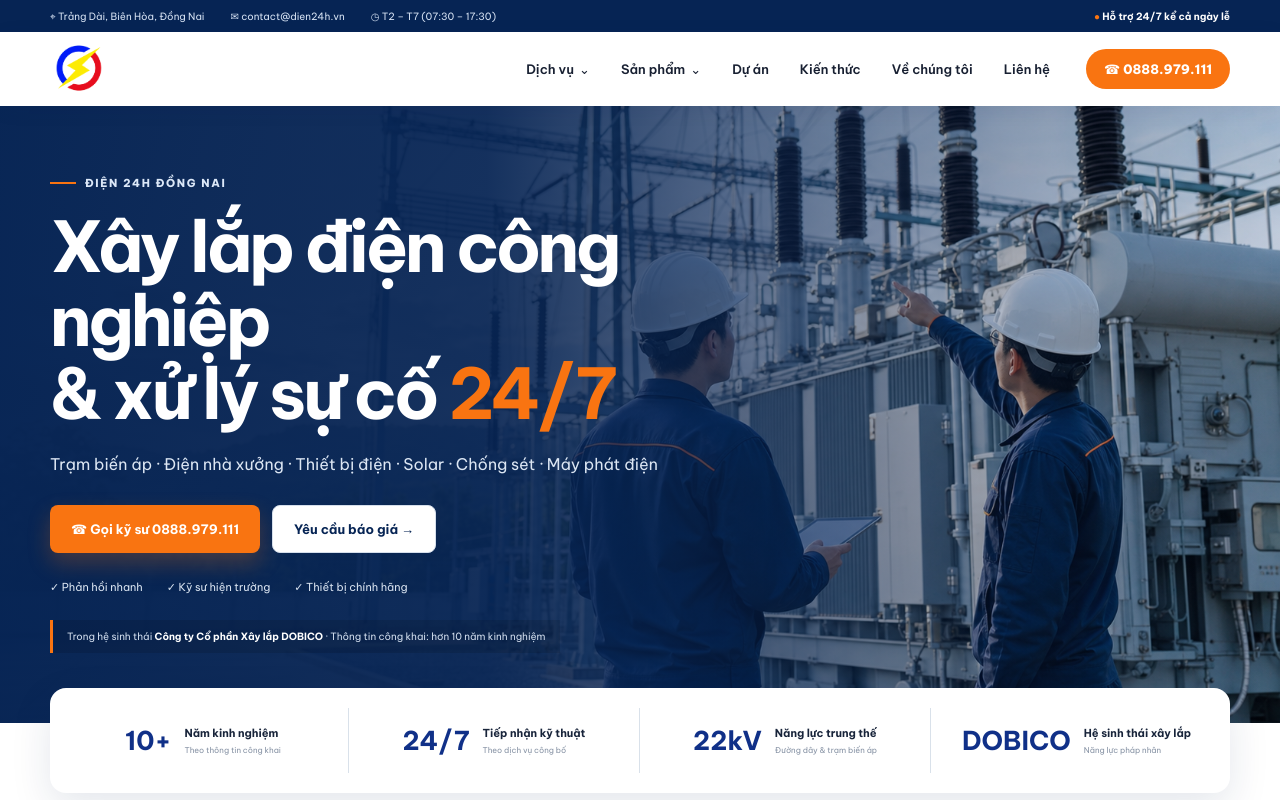
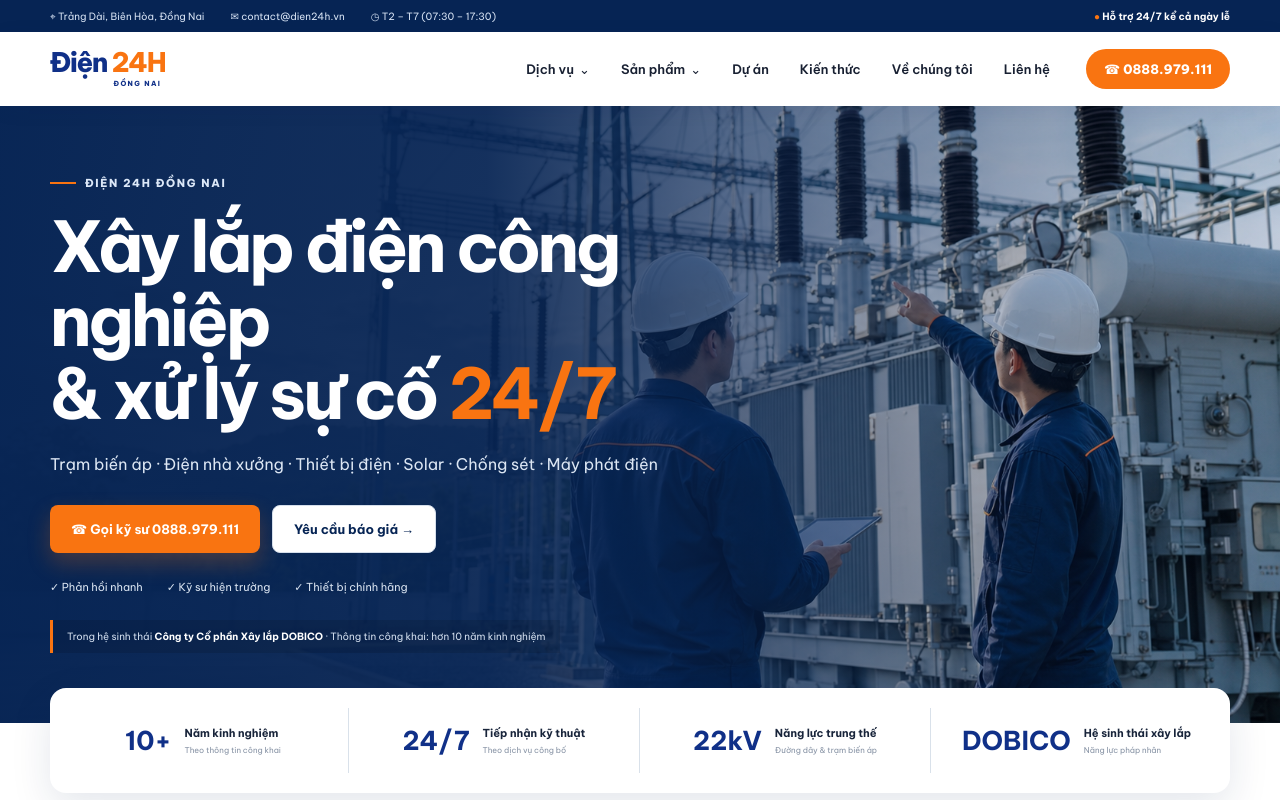
Before and after one commit to shinnn99/dien24h, a React (Vite) app: page / in a window 1280 px wide. Shown: the top 800 px of the page. Built offline with nearby package versions, Linux system fonts and the light colour scheme.

Commit message:
Restore wordmark and keep icon as favicon only

```diff
--- a/src/components/SiteChrome.tsx
+++ b/src/components/SiteChrome.tsx
@@ -32,7 +32,7 @@ export function SiteHeader({ navigate, path }: Props) {
     <div className="topbar"><div className="container topbar-inner"><span>⌖ Trảng Dài, Biên Hòa, Đồng Nai</span><span>✉ {email}</span><span>◷ T2 – T7 (07:30 – 17:30)</span><b>● Hỗ trợ 24/7 kể cả ngày lễ</b></div></div>
     <header>
       <div className="container nav">
-        <SiteLink className="brand-logo" href="/" navigate={navigate} onNavigate={() => setOpen(false)}><img src="/logo-dien24h.png" alt="Điện 24H Đồng Nai" /></SiteLink>
+        <SiteLink className="logo" href="/" navigate={navigate} onNavigate={() => setOpen(false)}><span>Điện</span> <em>24H</em><small>ĐỒNG NAI</small></SiteLink>
         <button className="menu-button" onClick={() => setOpen(!open)} aria-label="Mở menu">☰</button>
         <nav className={open ? 'open' : ''}>
           {navItems.map(item => <div className={`nav-item ${path.startsWith(item.href.split('/').slice(0, 2).join('/')) ? 'current' : ''}`} key={item.label} onMouseEnter={() => setDropdown(item.label)} onMouseLeave={() => setDropdown(null)}>
@@ -49,7 +49,7 @@ export function SiteHeader({ navigate, path }: Props) {
 export function SiteFooter({ navigate }: { navigate: Navigate }) {
   return <footer>
     <div className="container footer-grid">
-      <div><SiteLink className="brand-logo footer-brand-logo" href="/" navigate={navigate}><img src="/logo-dien24h.png" alt="Điện 24H Đồng Nai" /></SiteLink><p>Thương hiệu dịch vụ điện công nghiệp trong hệ sinh thái Công ty Cổ phần Xây lắp DOBICO.</p></div>
+      <div><SiteLink className="logo footer-logo" href="/" navigate={navigate}><span>Điện</span> <em>24H</em><small>ĐỒNG NAI</small></SiteLink><p>Thương hiệu dịch vụ điện công nghiệp trong hệ sinh thái Công ty Cổ phần Xây lắp DOBICO.</p></div>
       <div><h4>Liên kết nhanh</h4><SiteLink href="/" navigate={navigate}>Trang chủ</SiteLink><SiteLink href="/gioi-thieu" navigate={navigate}>Về chúng tôi</SiteLink><SiteLink href="/du-an" navigate={navigate}>Dự án</SiteLink><SiteLink href="/kien-thuc" navigate={navigate}>Kiến thức</SiteLink></div>
       <div><h4>Dịch vụ nổi bật</h4><SiteLink href="/dich-vu/tram-bien-ap" navigate={navigate}>Trạm biến áp</SiteLink><SiteLink href="/dich-vu/sua-chua-dien-24h" navigate={navigate}>Sửa chữa điện 24H</SiteLink><SiteLink href="/dich-vu/dien-cong-nghiep" navigate={navigate}>Điện nhà xưởng</SiteLink><SiteLink href="/san-pham" navigate={navigate}>Thiết bị điện</SiteLink></div>
       <div><h4>Liên hệ</h4><p>H4 Thân Nhân Trung, KP4C, Trảng Dài<br />Biên Hòa, Đồng Nai<br />{email}</p><a className="hotline footer-hotline" href={phoneHref}>☎ {phoneDisplay}</a></div>
```
Also changed, not shown: src/App.css.
